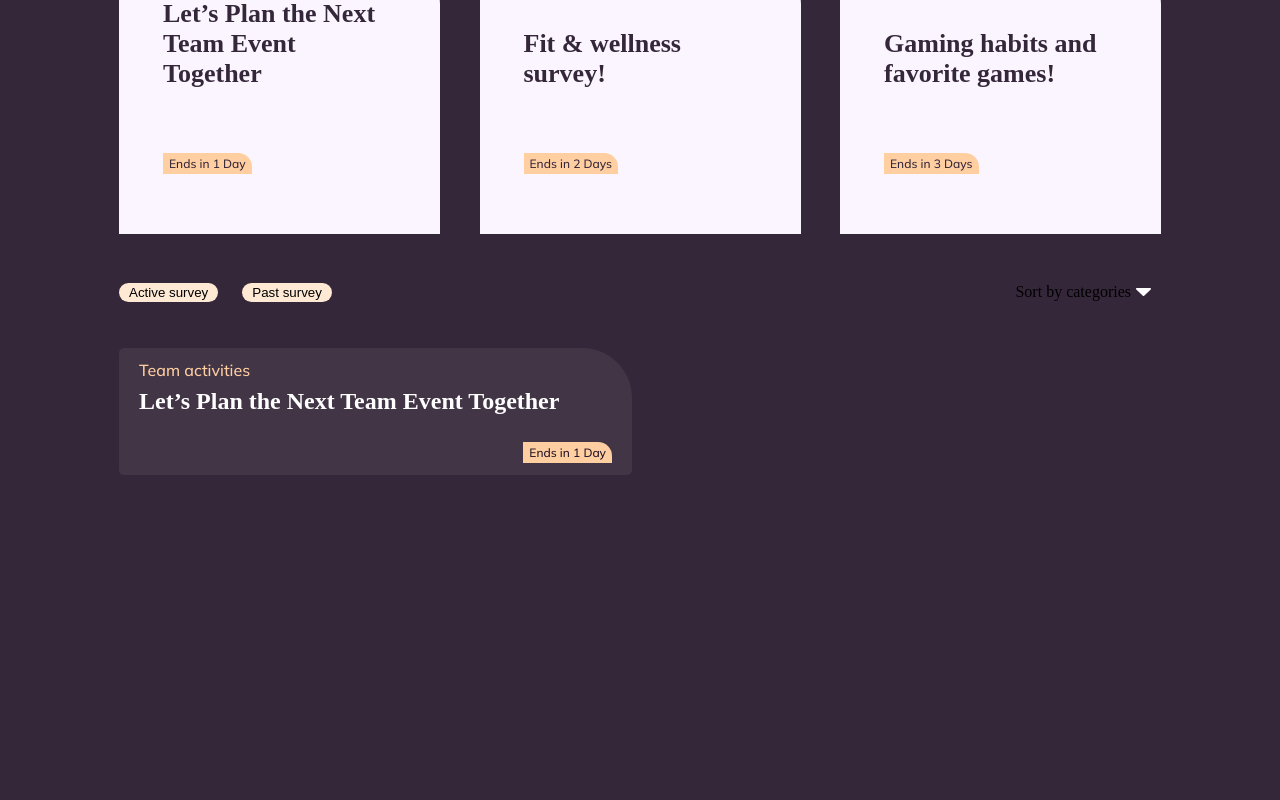
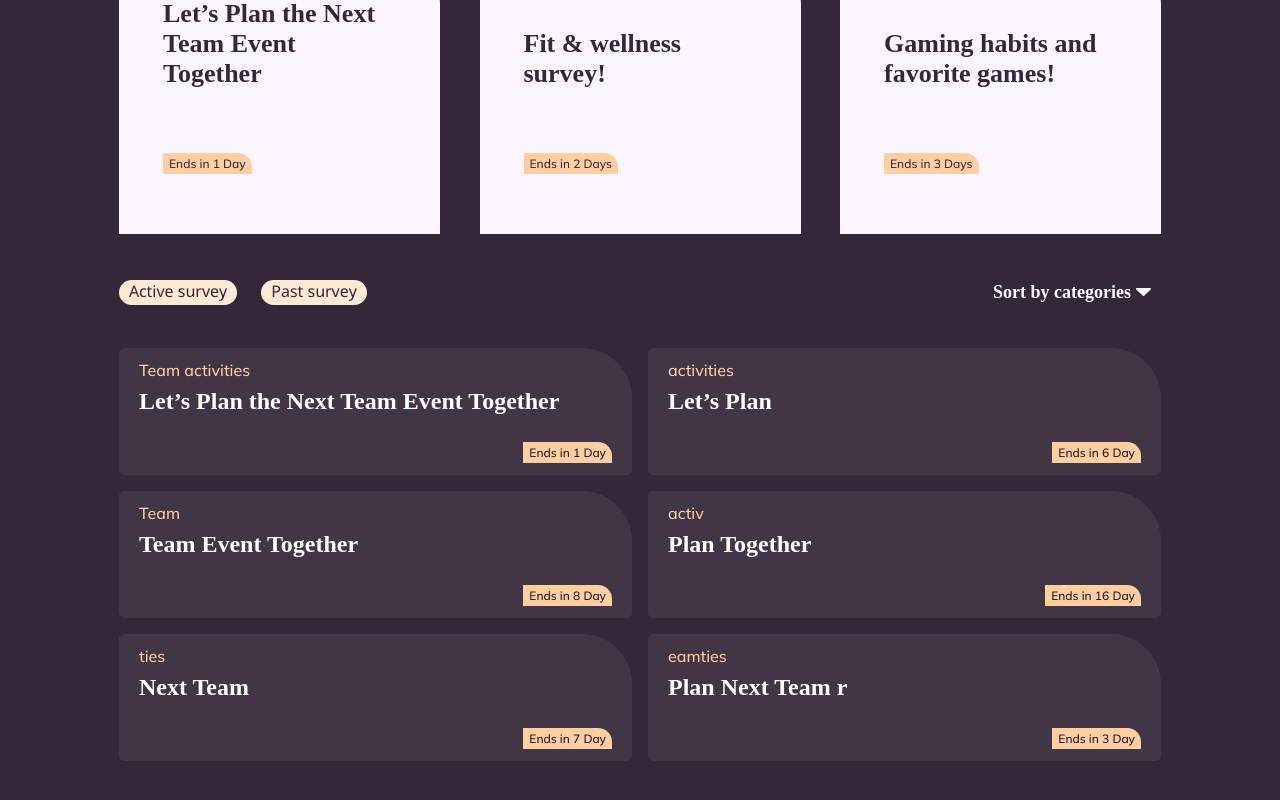
Before and after one commit to DavidGrossDev/poll-app, an Angular app: page / in a window 1280 px wide. Shown: the part 999-1799 px from the top of the page. Before the commit the page ends 1753 px from the top, so only its background shows below. Built offline with nearby package versions, Linux system fonts and the light colour scheme; a web font is replaced by a local one.

Commit message:
edit surey-list component

```diff
--- a/src/app/shared/components/survey-list/survey-list.html
+++ b/src/app/shared/components/survey-list/survey-list.html
@@ -21,7 +21,20 @@
             </div>
         </header>
         <section class="survey-list-area">
-            <div class="survey-list-area--item">
+            @for (item of list; track item) {
+                <div class="survey-list-area--item">
+                  <section class="survey-list-area--item--top">
+                    <p class="survey-list-area--item--top--category">{{item.category}}</p>
+                    <p class="survey-list-area--item--top--main">{{item.content}}</p>
+                  </section>
+                  <section class="survey-list-area--item--bottom">
+                    <div class="survey-list-area--item--bottom__highlight">
+                        <p>{{item.ending}}</p>
+                    </div>
+                  </section>
+            </div>
+            }
+            <!-- <div class="survey-list-area--item">
                   <section class="survey-list-area--item--top">
                     <p class="survey-list-area--item--top--category">Team activities</p>
                     <p class="survey-list-area--item--top--main">Let’s Plan the Next Team Event Together</p>
@@ -31,7 +44,7 @@
                         <p>Ends in 1 Day</p>
                     </div>
                   </section>
-            </div>
+            </div> -->
         </section>
     </div>
 </section>
--- a/src/app/shared/components/survey-list/survey-list.scss
+++ b/src/app/shared/components/survey-list/survey-list.scss
@@ -2,6 +2,7 @@
 
 .survey-list-body {
     @include md.d_flex();
+    margin-bottom: 92px;
 }
 
 .survey-list-card {
@@ -23,6 +24,7 @@
             border-radius: 20px;
             padding: 2px 10px;
             background-color: #FEE9D4;
+            @include md.f_nokora($clr: #35273A);
 
             &:hover {
                 background-color: #FFB770;
@@ -33,11 +35,20 @@
     &--sort {
         @include md.d_flex();
         padding: 4px 6px 4px 10px;
+
+        >p {
+            @include md.f_mulish($fs: 18px, $fw: 700, $clr: #FFFFFF);
+        }
     }
 }
 
 .survey-list-area {
     height: 413px;
+
+    display: grid;
+    grid-template-columns: 1fr 1fr;
+    gap: 16px;
+    padding: 0;
 
     &--item {
         width: 513px;
@@ -49,25 +60,28 @@
 
         &--top {
             width: 100%;
-            @include md.d_flex($fd:column,$jc:space-between, $ai:flex-start, $gp:8px);
-            &--category{
-               @include md.f_mulish($fw:500, $clr:#FFCFA1);
+            @include md.d_flex($fd: column, $jc: space-between, $ai: flex-start, $gp: 8px);
+
+            &--category {
+                @include md.f_mulish($fw: 500, $clr: #FFCFA1);
             }
+
             &--main {
-                @include md.f_mulish($fs:24px ,$fw:700, $clr:#FFFFFF);
+                @include md.f_mulish($fs: 24px, $fw: 700, $clr: #FFFFFF);
             }
         }
 
         &--bottom {
             width: 100%;
-            @include md.d_flex($jc:flex-end);
+            @include md.d_flex($jc: flex-end);
 
             &__highlight {
                 border-radius: 0 14px 0 0;
                 padding: 3px 6px;
                 background-color: #FFCFA1;
-                > p {
-                    @include md.f_mulish($fs: 12px,$fw:500, $clr:#221227);
+
+                >p {
+                    @include md.f_mulish($fs: 12px, $fw: 500, $clr: #221227);
                 }
             }
         }
--- a/src/app/shared/components/survey-list/survey-list.ts
+++ b/src/app/shared/components/survey-list/survey-list.ts
@@ -6,4 +6,37 @@ import { Component } from '@angular/core';
   templateUrl: './survey-list.html',
   styleUrl: './survey-list.scss',
 })
-export class SurveyList {}
+export class SurveyList {
+  list = [
+    {
+      category: "Team activities",
+      content : "Let’s Plan the Next Team Event Together",
+      ending: "Ends in 1 Day"
+    },
+    {
+      category: "activities",
+      content : "Let’s Plan",
+      ending: "Ends in 6 Day"
+    },
+    {
+      category: "Team ",
+      content : "Team Event Together",
+      ending: "Ends in 8 Day"
+    },
+    {
+      category: "activ",
+      content : "Plan Together",
+      ending: "Ends in 16 Day"
+    },
+    {
+      category: "ties",
+      content : "Next Team",
+      ending: "Ends in 7 Day"
+    },
+    {
+      category: "eamties",
+      content : "Plan Next Team r",
+      ending: "Ends in 3 Day"
+    }
+  ]
+}
```
